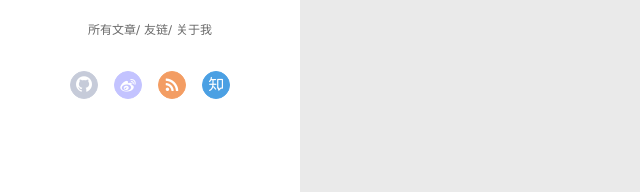
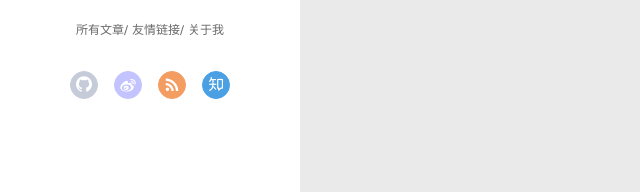
Before and after one commit to Lyon788/Lyon788.github.io, a plain HTML site: page 2018/09/18/first-1/index.html in a window 1280 px wide. Shown: the part 470-662 px from the top of the page, 0-640 px from the left. Drawn offline with Linux system fonts and the light colour scheme.

Commit message:
Site updated: 2018-09-18 19:28:19

```diff
--- a/2018/09/18/first-1/index.html
+++ b/2018/09/18/first-1/index.html
@@ -70,7 +70,7 @@
 
 
 
-    			<a q-on="click: openSlider(e, 'friends')" href="javascript:void(0)">友链</a>
+    			<a q-on="click: openSlider(e, 'friends')" href="javascript:void(0)">友情链接</a>
 
 
 
@@ -375,7 +375,7 @@ return o(i(t),arguments.length<2?void 0:u(arguments[1]))}})},function(t,n,r){var
 
 
 
-      <li style="width: 33.333333333333336%" q-on="click: openSlider(e, 'friends')"><a href="javascript:void(0)" q-class="active:friends">友链</a></li>
+      <li style="width: 33.333333333333336%" q-on="click: openSlider(e, 'friends')"><a href="javascript:void(0)" q-class="active:friends">友情链接</a></li>
 
 
 
```
Also changed, not shown: 2018/09/18/第一篇/index.html (+2 -2 lines), archives/2018/09/index.html (+2 -2 lines), archives/2018/index.html (+2 -2 lines), archives/index.html (+2 -2 lines), index.html (+2 -2 lines), 第一页/diy.html (+2 -2 lines).
